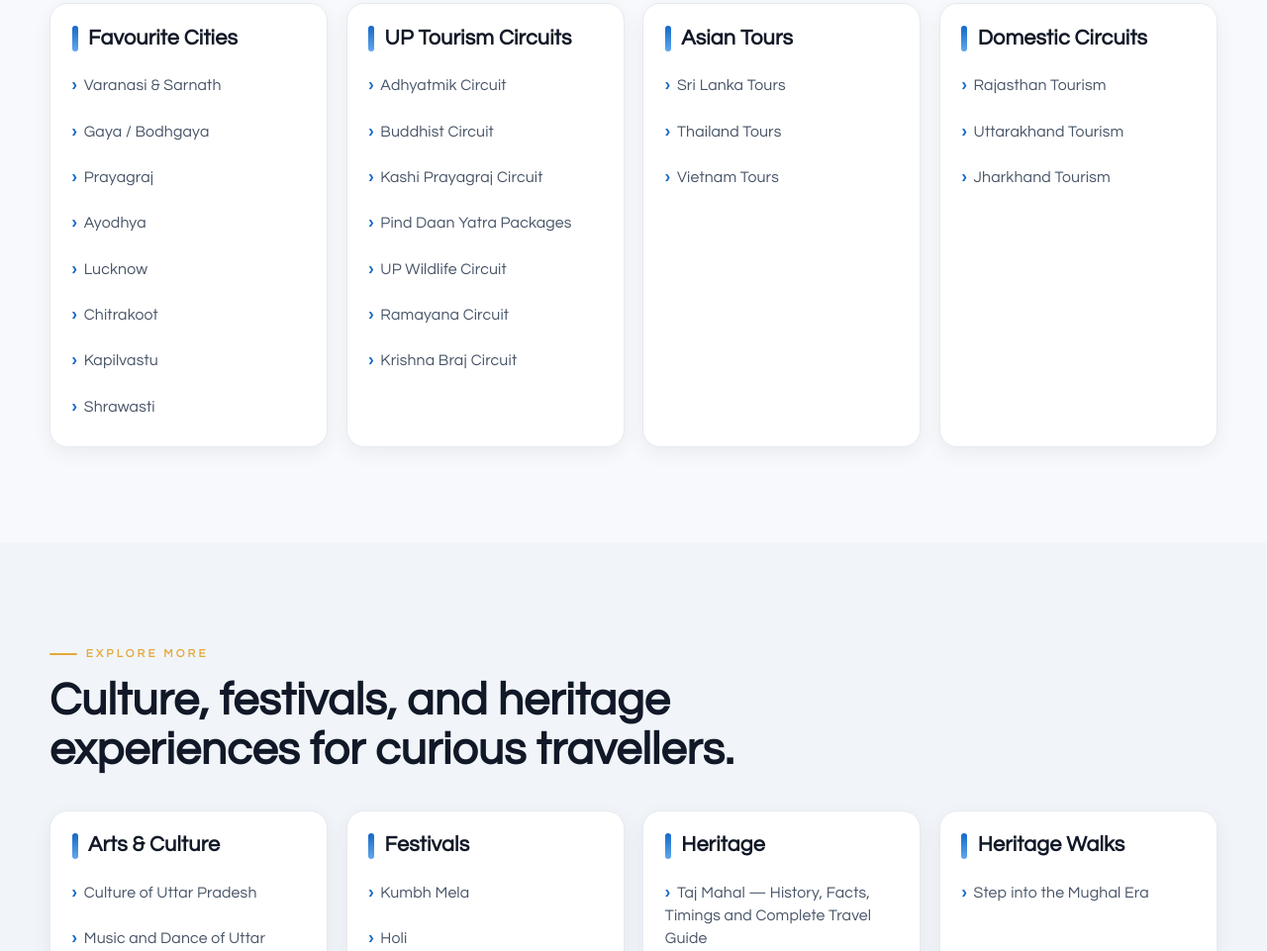
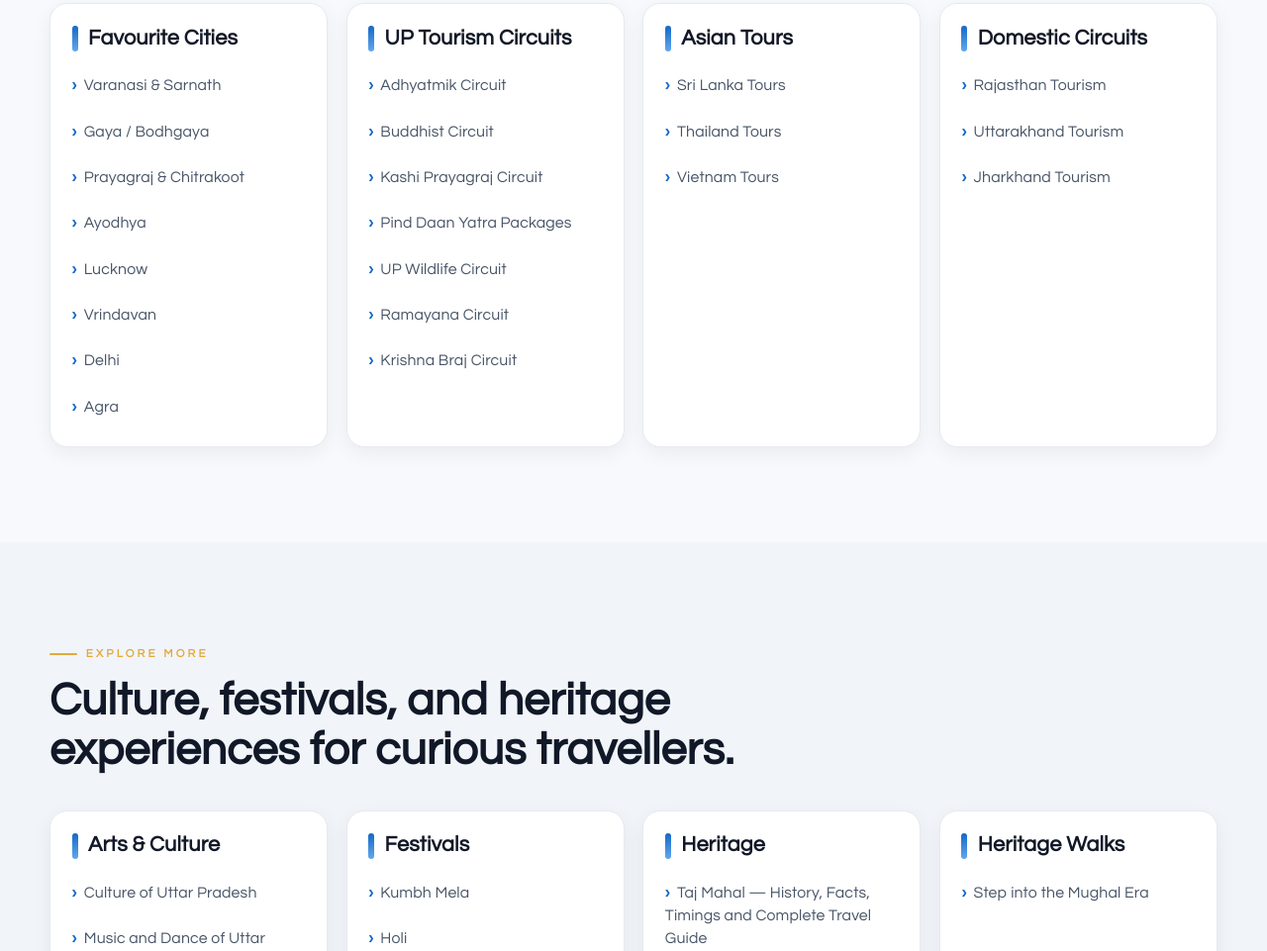
Before and after one commit to kanishkutsav/your-choice-trips, a website: page index.html in a window 1280 px wide. Shown: the part 1289-2250 px from the top of the page at 99% size. Drawn offline with Linux system fonts and the light colour scheme.

Commit message:
Update favourite city destinations

```diff
--- a/index.html
+++ b/index.html
@@ -130,12 +130,12 @@
               <ul>
                 <li><a href="#contact">Varanasi &amp; Sarnath</a></li>
                 <li><a href="#contact">Gaya / Bodhgaya</a></li>
-                <li><a href="#contact">Prayagraj</a></li>
+                <li><a href="#contact">Prayagraj &amp; Chitrakoot</a></li>
                 <li><a href="#contact">Ayodhya</a></li>
                 <li><a href="#contact">Lucknow</a></li>
-                <li><a href="#contact">Chitrakoot</a></li>
-                <li><a href="#contact">Kapilvastu</a></li>
-                <li><a href="#contact">Shrawasti</a></li>
+                <li><a href="#contact">Vrindavan</a></li>
+                <li><a href="#contact">Delhi</a></li>
+                <li><a href="#contact">Agra</a></li>
               </ul>
             </div>
 
```
